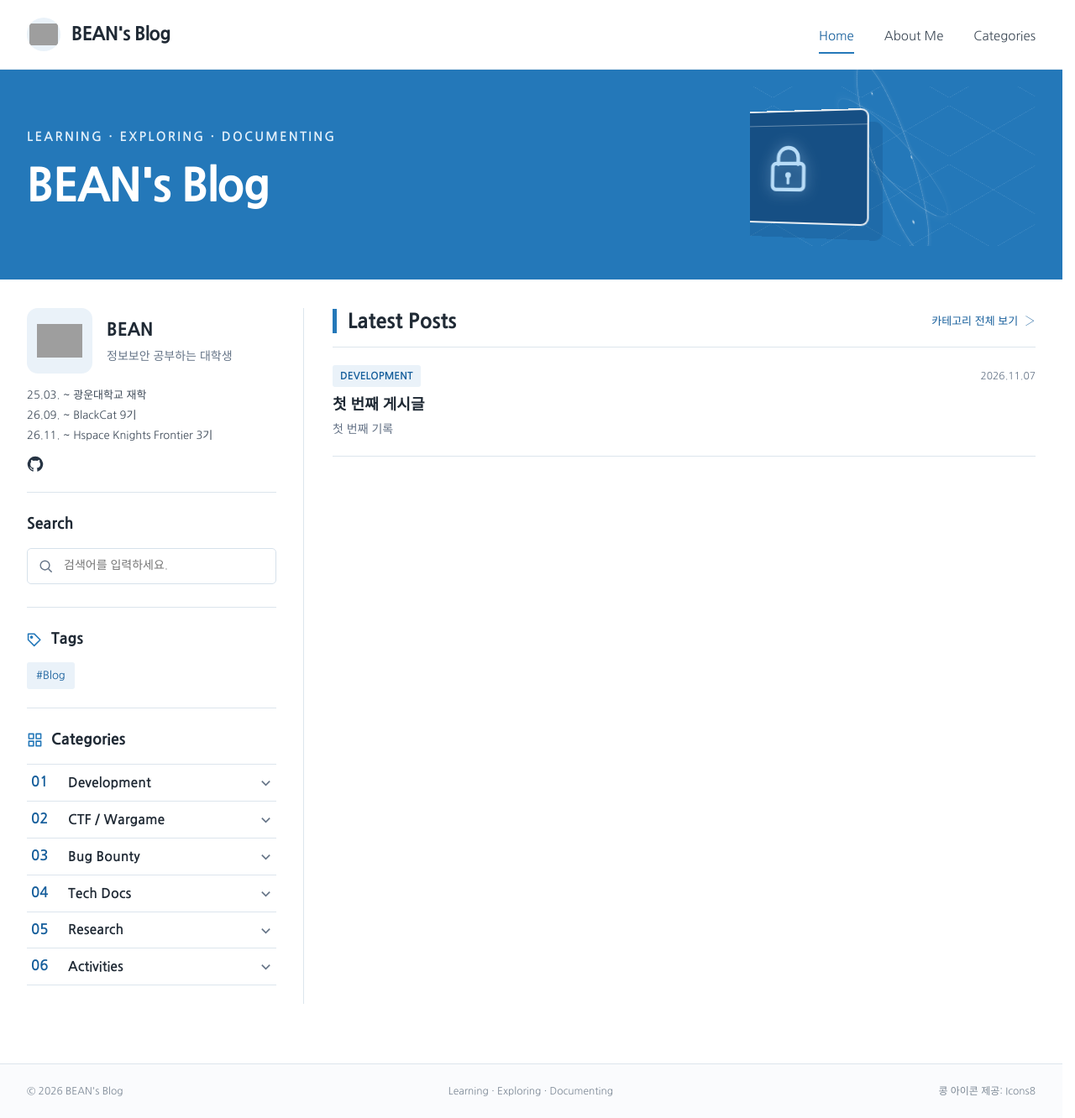
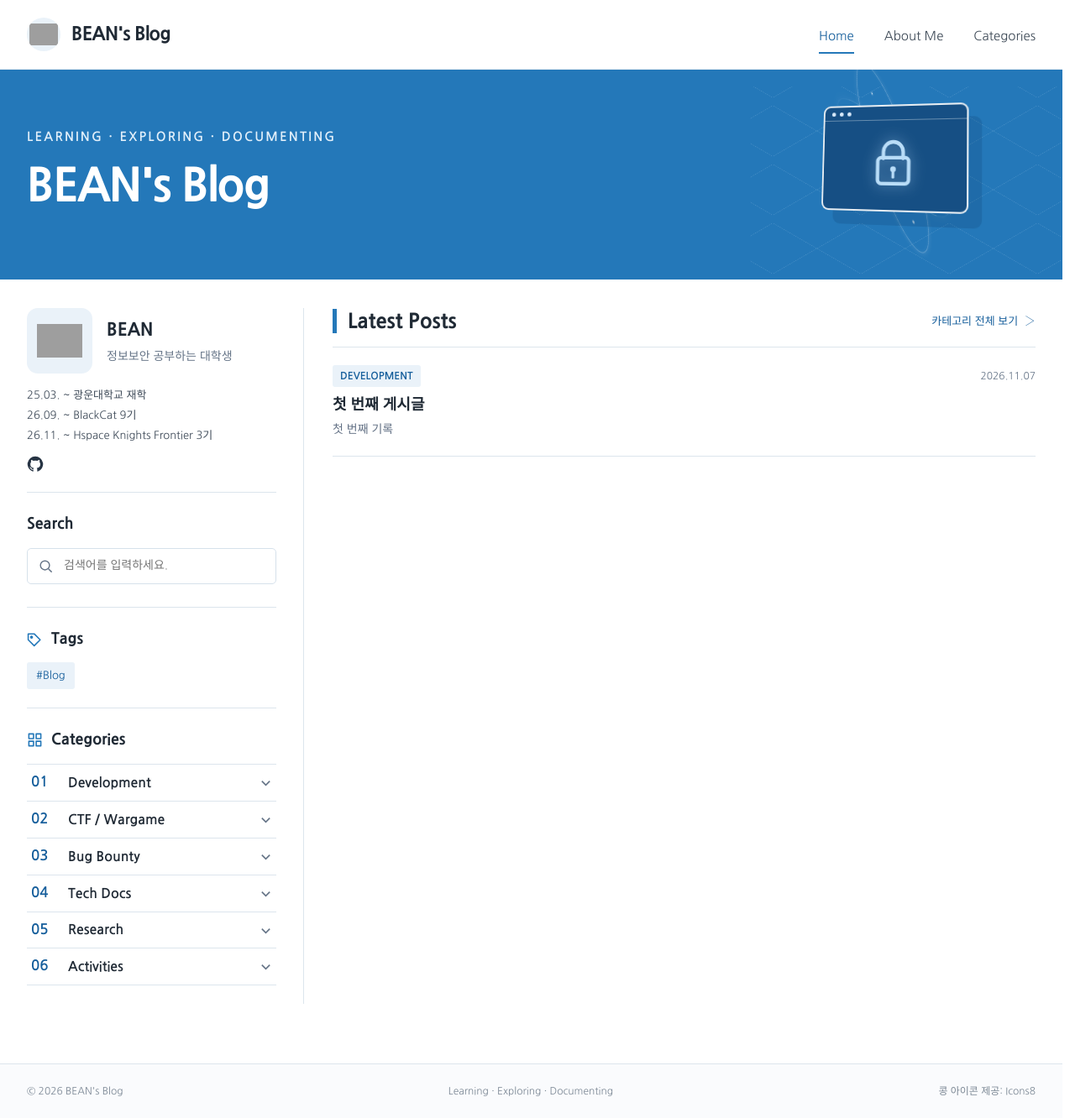
Before and after one commit to BEAN-CMD418/bean-cmd418.github.io, a Jekyll site: the page built from index.md, in a window 1280 px wide and 1332 px high. Shown: the whole window at 84% size. Built offline with Jekyll 4.4.1, drawn with Linux system fonts in a browser that asks for light colours; some web fonts are replaced; grey boxes are pictures that could not be loaded.

Commit message:
Center hero lock illustration and prevent clipping

```diff
--- a/assets/css/bean-theme.css
+++ b/assets/css/bean-theme.css
@@ -227,8 +227,8 @@ pre { overflow-x: auto; padding: 16px; background: #f2f5f8; border: 1px solid va
   .hero-copy { padding: 30px 0; }
   .hero h1 { font-size: calc(30px + 2pt); }
   .hero-copy > p:last-child { max-width: 290px; font-size: calc(13px + 2pt); }
-  .hero-art { position: absolute; right: -100px; width: 230px; opacity: .35; }
-  .hero-window { right: 30px; transform: scale(.8); }
+  .hero-art { position: absolute; right: -35px; width: 230px; opacity: .35; overflow: visible; }
+  .hero-window { left: 50%; right: auto; top: 50%; width: 150px; height: 108px; }
   .page-shell { padding-top: 25px; }
   .home-grid { display: flex; flex-direction: column; gap: 25px; }
   .sidebar { padding: 0; border: 0; }
@@ -648,7 +648,18 @@ body.is-leaving .page-shell { animation: bean-page-leave .14s ease-in both; }
   0%, 100% { opacity: .82; filter: drop-shadow(0 0 0 rgba(185,221,248,0)); }
   50% { opacity: 1; filter: drop-shadow(0 0 8px rgba(185,221,248,.55)); }
 }
+@keyframes hero-window-float {
+  0%, 100% { transform: translate(-50%, -50%) perspective(500px) rotateY(-13deg) rotateX(4deg); }
+  50% { transform: translate(-50%, calc(-50% - 6px)) perspective(500px) rotateY(-13deg) rotateX(4deg); }
+}
+.hero-art { overflow: visible; }
 .hero-window {
+  left: 50%;
+  right: auto;
+  top: 50%;
+  width: 178px;
+  height: 128px;
+  transform: translate(-50%, -50%) perspective(500px) rotateY(-13deg) rotateX(4deg);
   animation: hero-window-float 5.5s ease-in-out infinite;
   will-change: transform;
 }
```
